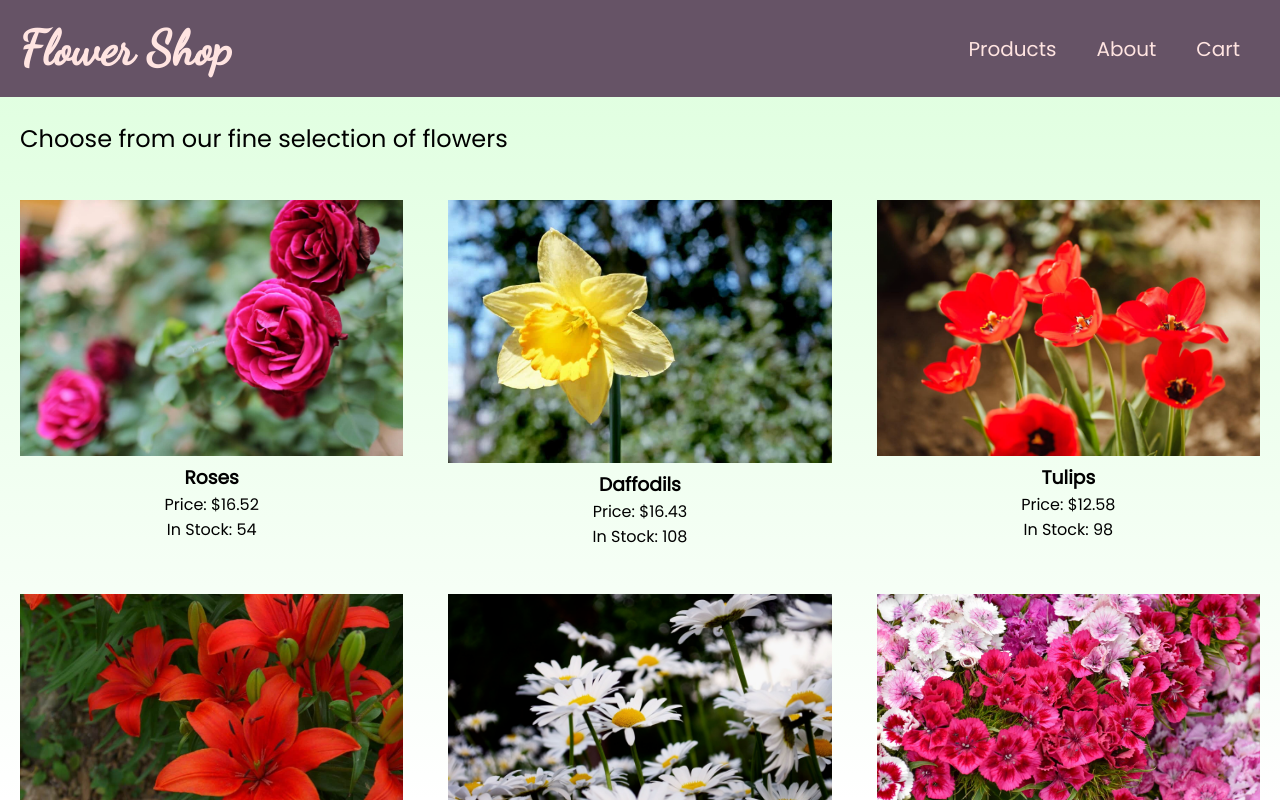
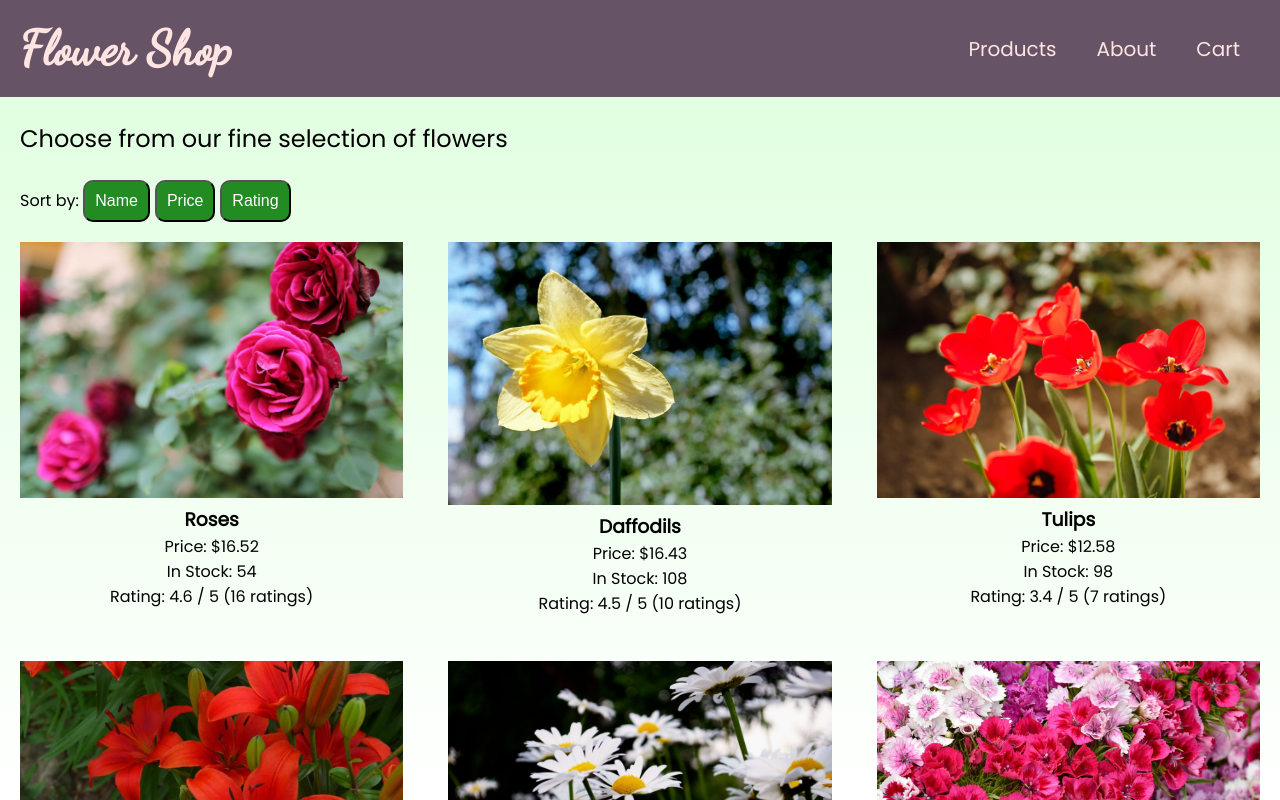
Before and after one commit to bryanc123/Flower-Shop, a React (Create React App) app: page / in a window 1280 px wide. Shown: the top 800 px of the page. Built offline with nearby package versions, Linux system fonts and the light colour scheme; the HTML template or start-up script is replaced by a standard one.

Commit message:
Added ratings and sorting functionality to the products list

```diff
--- a/src/components/Cart.jsx
+++ b/src/components/Cart.jsx
@@ -27,7 +27,7 @@ const Cart = ({ cart, setCart, cartUpdated, setCartUpdated }) => {
 
     let cartItems;
     if(cart.length === 0) {
-        cartItems = <p>No items yet</p>;
+        cartItems = <p>No items</p>;
     }
     else {
         cartItems = cart.map(cartItem => (
--- a/src/components/Layout.jsx
+++ b/src/components/Layout.jsx
@@ -8,7 +8,7 @@ import About from './About';
 import Cart from './Cart';
 import MobileMenu from './MobileMenu';
 import { Routes, Route } from 'react-router-dom';
-import data from "../data.js";
+import { data } from "../data.js";
 
 const Layout = ({ children }) => {
     const [products, setProducts] = useState(data);
@@ -20,7 +20,7 @@ const Layout = ({ children }) => {
             <MobileMenu />
             <Header cartUpdated={cartUpdated} />
             <Routes>
-                <Route path="/" element={<ProductList products={products} />} />
+                <Route path="/" element={<ProductList products={products} setProducts={setProducts} />} />
                 <Route path="/product/:name" element={<Product cart={cart} setCart={setCart} setCartUpdated={setCartUpdated} />} />
                 <Route path="/about" element={<About />} />
                 <Route path="/cart" element={<Cart cart={cart} setCart={setCart} cartUpdated={cartUpdated} setCartUpdated={setCartUpdated} />} />
--- a/src/components/Product.jsx
+++ b/src/components/Product.jsx
@@ -1,7 +1,7 @@
 import { useState } from 'react';
 import { useParams } from 'react-router-dom';
 
-import data from '../data';
+import { data } from '../data';
 
 const Product = ({ cart, setCart, setCartUpdated }) => {
     let [quantity, setQuantity] = useState(1);
--- a/src/components/ProductList.jsx
+++ b/src/components/ProductList.jsx
@@ -1,7 +1,57 @@
+import { useState } from 'react';
 import { Link } from 'react-router-dom';
 
-const ProductList = ({ products }) => {
-    let productContainers = products.map((product) => (
+import { ratings as ratingsData } from '../data';
+
+const ProductList = ({ products, setProducts }) => {
+
+    const ratings = products.map(product => {
+        let _ratings = ratingsData.find(ratedProduct => ratedProduct.name === product.name).ratings;
+
+        let rating = _ratings.reduce((previous, current) => { return previous + current }) / _ratings.length;
+
+        return {
+            name: product.name,
+            rating: Math.round(rating * 10) / 10,
+            numberOfRatings: _ratings.length
+        };
+    });
+
+    const sortProductsByName = () => {
+        setProducts(previousProducts => {
+            return [...previousProducts].sort((a, b) => {
+                if(a.name < b.name) { return -1; }
+                if(a.name > b.name) { return 1; }
+            });
+        });
+    };
+
+    const sortProductsByPrice = () => {
+        setProducts(previousProducts => {
+            return [...previousProducts].sort((a, b) => {
+                if(a.price < b.price) { return -1; }
+                if(a.price > b.price) { return 1; }
+                return 0;
+            });
+        });
+    };
+
+    const sortProductsByRating = () => {
+        setProducts(previousProducts => {
+            return [...previousProducts].sort((a, b) => {
+                let ratingA = ratings.find(score => score.name === a.name).rating;
+                let ratingB = ratings.find(score => score.name === b.name).rating;
+                if(ratingA < ratingB) { return 1; }
+                if(ratingA > ratingB) { return -1; }
+                return 0;
+            });
+        });
+    };
+
+    let productContainers = products.map((product) => {
+        let productRating = ratings.find(score => score.name === product.name);
+
+        return (
             <div className="product-card" key={product.name}>
                 <Link to={`/product/${product.name}`}>
                     <img src={product.image} alt={product.description} className="product-card__image" />
@@ -11,13 +61,21 @@ const ProductList = ({ products }) => {
                 </Link>
                 <p>Price: ${product.price}</p>
                 <p>In Stock: {product.quantity}</p>
+                <p>Rating: {productRating.rating} / 5 ({productRating.numberOfRatings} ratings)</p>
             </div>
-    ));
+        );
+    });
 
     return (
         <section className="products">
             <div className="products__container">
                 <p className="products__intro">Choose from our fine selection of flowers</p>
+                <div className="products__sort">
+                    <span>Sort by: </span>
+                    <button onClick={sortProductsByName} className="products__sort-by-name">Name</button>
+                    <button onClick={sortProductsByPrice} className="products__sort-by-name">Price</button>
+                    <button onClick={sortProductsByRating} className="products__sort-by-rating">Rating</button>
+                </div>
                 <div className="products__gallery">
                 {productContainers}
                 </div>
--- a/src/data.js
+++ b/src/data.js
@@ -1,4 +1,4 @@
-const data = [
+export const data = [
     {
         name: "roses",
         description: "Roses",
@@ -48,4 +48,29 @@ const data = [
     }
 ];
 
-export default data;
+export const ratings = [
+    {
+        name: "roses",
+        ratings: [5, 4, 5, 5, 4, 5, 5, 4, 5, 4, 4, 5, 5, 5, 4, 4]
+    },
+    {
+        name: "daffodils",
+        ratings: [5, 4, 5, 5, 4, 5, 5, 4, 3, 5]
+    },
+    {
+        name: "tulips",
+        ratings: [5, 2, 5, 2, 4, 3, 3]
+    },
+    {
+        name: "lilies",
+        ratings: [5, 4, 5, 2]
+    },
+    {
+        name: "daisies",
+        ratings: [5, 4, 5, 5, 4, 4]
+    },
+    {
+        name: "carnations",
+        ratings: [5, 4, 5, 5, 4, 3, 5]
+    }
+]
--- a/src/index.css
+++ b/src/index.css
@@ -147,6 +147,25 @@ header {
   font-size: 1.5rem;
   margin-left: 20px;
   text-align: left;
+}
+
+.products__sort {
+  margin-left: 20px;
+  text-align: left;
+}
+
+.products__sort button {
+  background-color: #228B22;
+  border-radius: 10px;
+  color: white;
+  display: inline-block;
+  font-size: 1rem;
+  margin-right: 5px;
+  padding: 10px;
+}
+.products__sort button:hover {
+  background-color: #4EA24E;
+  cursor: pointer;
 }
 
 .products__gallery {
```
Lines whose indentation alone changed are shown as unchanged.
